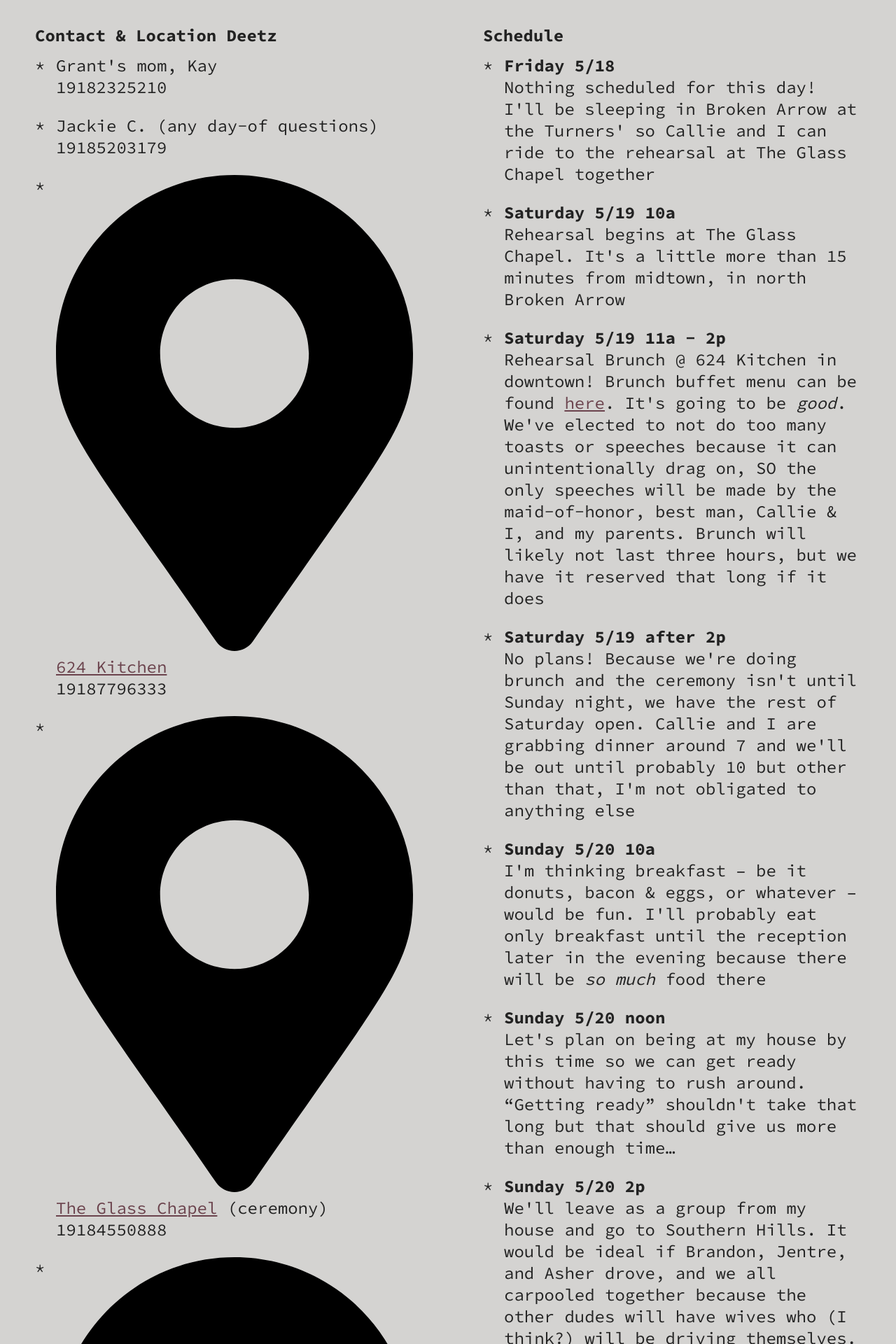
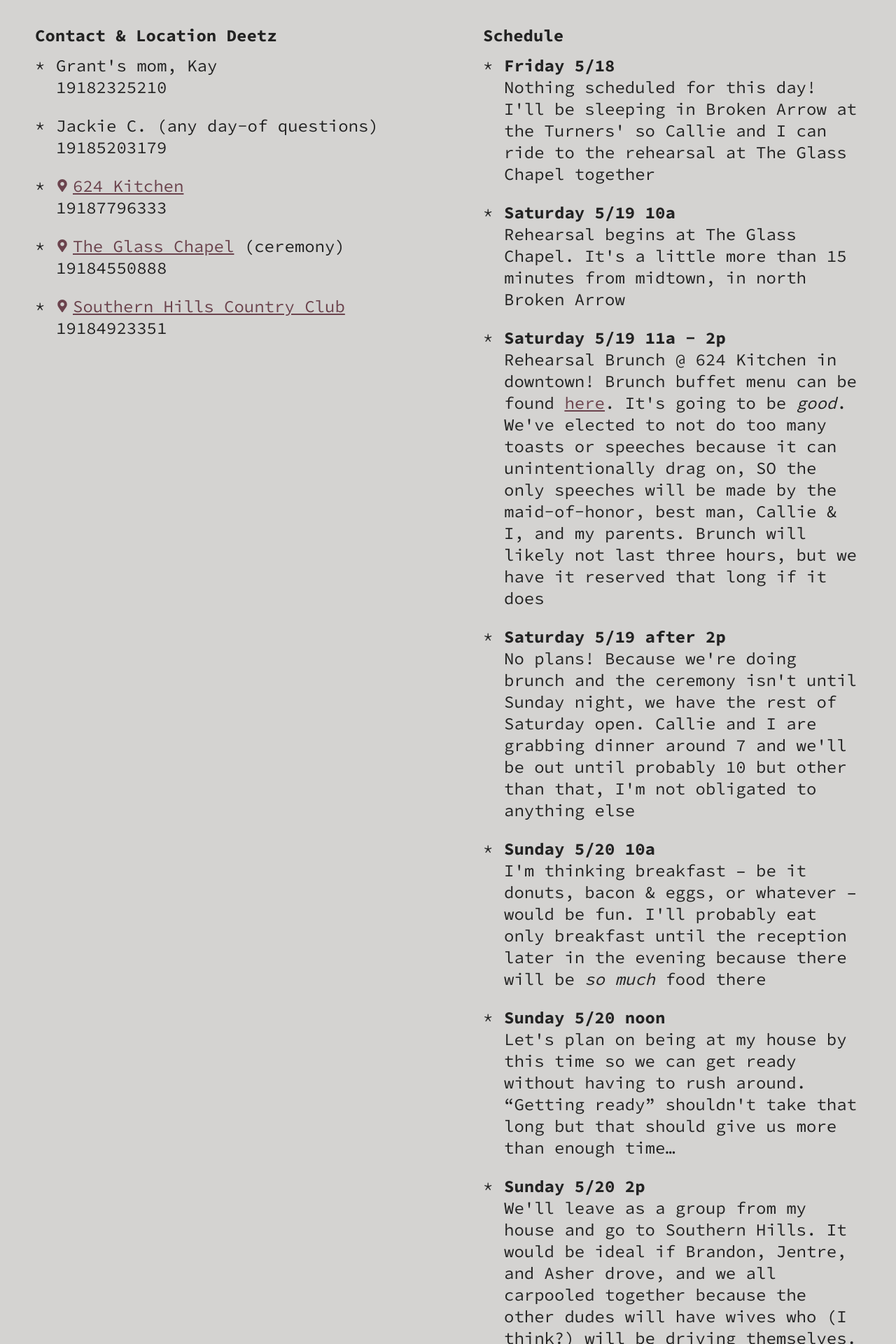
Before and after one commit to grantstandridge/grantstandridge.github.io, a Jekyll site: the page built from _buckets/groomsmen.markdown, in a window 1280 px wide. Shown: the part 464-2384 px from the top of the page at 70% size. Built offline with Jekyll 4.4.1, drawn with Linux system fonts in a browser that asks for light colours.

Commit message:
Update main.scss

```diff
--- a/css/main.scss
+++ b/css/main.scss
@@ -235,6 +235,16 @@ h1 + p a {
             margin-top: .5em;
         }
     }
+    .items {
+	svg:first-child {
+	    width: .75em;
+	    height: .75em;
+	    margin-right: .25em;
+	}
+	svg path {
+	    fill: #6b434d;
+	}
+    }
     .child {
         li {
             &:before {
```
